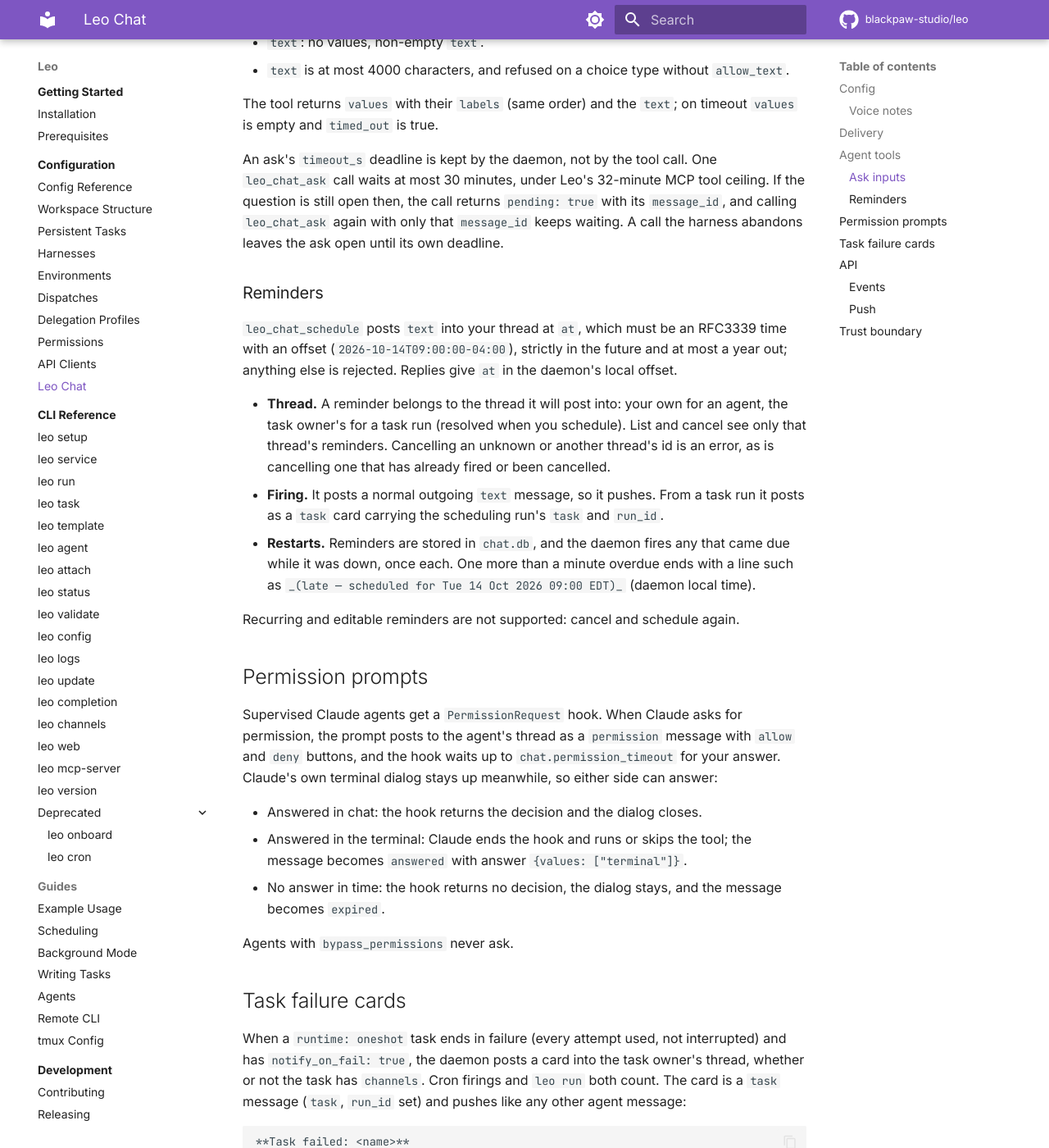
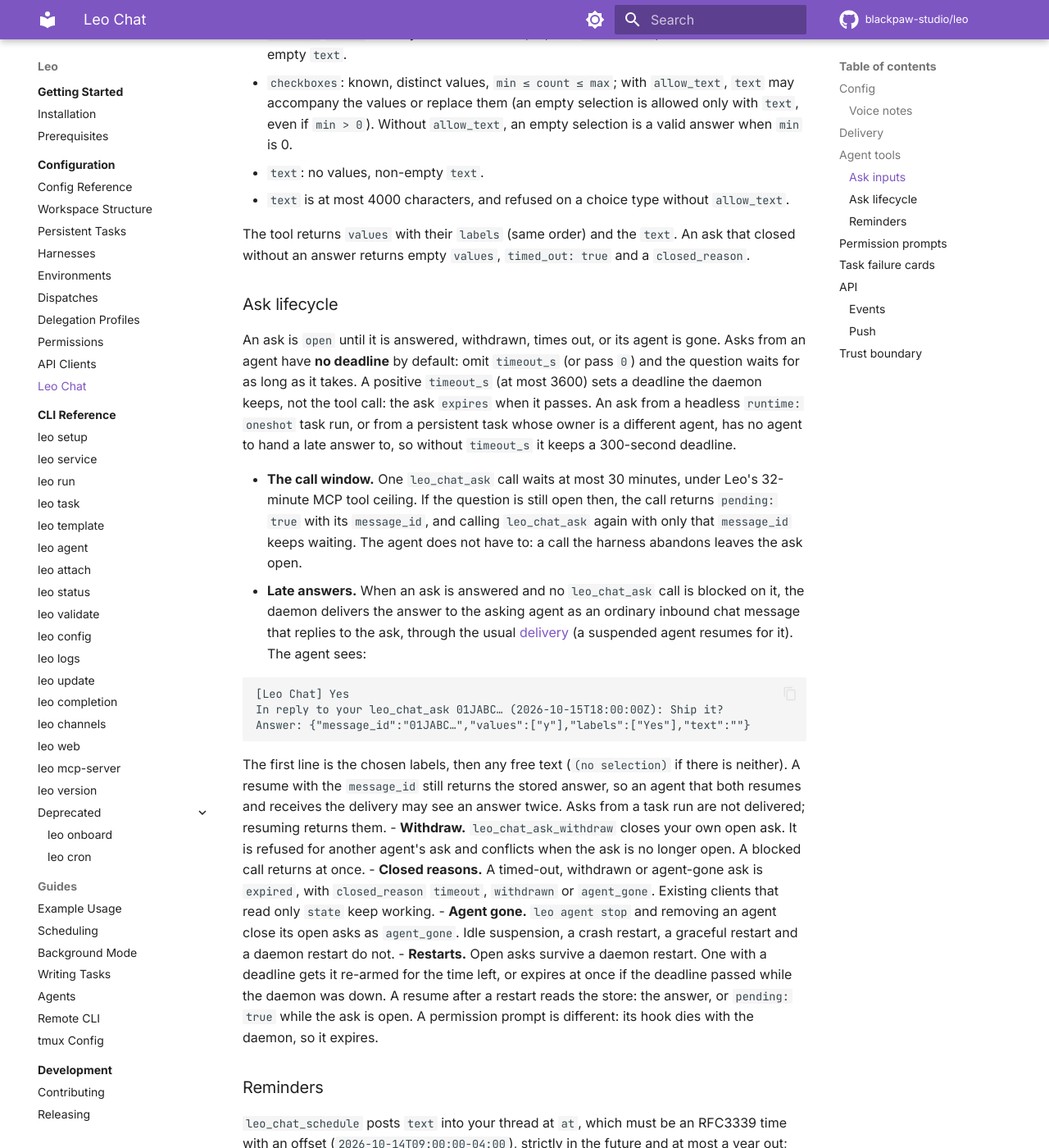
Before and after one commit to blackpaw-studio/leo, an MkDocs documentation site: the page built from docs/configuration/chat.md, in a window 1280 px wide and 1400 px high, scrolled down 3549 px. Shown: the whole window at 82% size. Built offline with MkDocs 1.6.1 and Material for MkDocs 9.7.7, drawn with Linux system fonts in a browser that asks for light colours; comment, search, counter and statistics services are not loaded; some of the changed text lies outside the part shown.

Commit message:
docs: chat asks do not expire
Documents the ask lifecycle (no deadline by default, call window, late
delivery, withdraw, agent-gone, restarts), the new tool and route, and
the deadline and closed_reason message fields; updates the agent
skill so agents do not loop on pending asks.

Claude-Session: https://claude.ai/code/session_01Q7z5LxZi16rMReJw9JApH8

````diff
--- a/docs/configuration/chat.md
+++ b/docs/configuration/chat.md
@@ -61,6 +61,10 @@ Attachments: /abs/path/a.png, /abs/path/b.pdf
 In reply to task daily-news run <run id> (<time>): <card text, up to 1500 characters>
 ```
 
+A reply to an ask reads `In reply to your leo_chat_ask <id> (<time>): <question>`
+instead, followed by an `Answer: {…}` line once the ask is answered (see
+[Ask lifecycle](#ask-lifecycle)).
+
 On success the message is `delivered`; on failure it is `failed`, with a
 system note saying why. A message still `pending` when the daemon restarts
 is `delivered` if it waits in the agent's bridge outbox, which delivers it
@@ -77,13 +81,14 @@ waits up to 30 minutes. Codex and opencode agents reply with `leo_chat_post`.
 
 ## Agent tools
 
-Supervised agents and task runs get six MCP tools; `leo_dispatch`
+Supervised agents and task runs get seven MCP tools; `leo_dispatch`
 subagents are refused.
 
 | Tool | Arguments | Result |
 |------|-----------|--------|
 | `leo_chat_post` | `text`, `files` (paths, up to 10, 50 MB each; relative to the workspace) | `{id, agent}` |
-| `leo_chat_ask` | `question`, `input` (below), `timeout_s` (default 300, max 3600); or `message_id` alone to resume | `{values, labels, text, timed_out, message_id, pending?}` |
+| `leo_chat_ask` | `question`, `input` (below), `timeout_s` (optional, no default, max 3600); or `message_id` alone to resume | `{values, labels, text, timed_out, closed_reason?, message_id, pending?}` |
+| `leo_chat_ask_withdraw` | `message_id` | `{message_id, withdrawn: true}` |
 | `leo_chat_history` | `limit` (max 200), `before`, `task` | a page (below) |
 | `leo_chat_schedule` | `text` (Markdown), `at` (RFC3339 with an offset) | `{id, at}` |
 | `leo_chat_schedule_list` | none | your pending reminders, soonest first: `[{id, at, text}]` |
@@ -131,15 +136,54 @@ An answer is `{values, text}`:
 - `text` is at most 4000 characters, and refused on a choice type without
   `allow_text`.
 
-The tool returns `values` with their `labels` (same order) and the `text`;
-on timeout `values` is empty and `timed_out` is true.
+The tool returns `values` with their `labels` (same order) and the `text`.
+An ask that closed without an answer returns empty `values`, `timed_out: true`
+and a `closed_reason`.
 
-An ask's `timeout_s` deadline is kept by the daemon, not by the tool call.
-One `leo_chat_ask` call waits at most 30 minutes, under Leo's 32-minute MCP
-tool ceiling. If the question is still open then, the call returns
-`pending: true` with its `message_id`, and calling `leo_chat_ask` again with
-only that `message_id` keeps waiting. A call the harness abandons leaves the
-ask open until its own deadline.
+### Ask lifecycle
+
+An ask is `open` until it is answered, withdrawn, times out, or its agent is
+gone. Asks from an agent have **no deadline** by default: omit `timeout_s` (or
+pass `0`) and the question waits for as long as it takes. A positive
+`timeout_s` (at most 3600) sets a deadline the daemon keeps, not the tool call:
+the ask `expires` when it passes. An ask from a headless `runtime: oneshot` task
+run, or from a persistent task whose owner is a different agent, has no agent
+to hand a late answer to, so without `timeout_s` it keeps a 300-second deadline.
+
+- **The call window.** One `leo_chat_ask` call waits at most 30 minutes, under
+  Leo's 32-minute MCP tool ceiling. If the question is still open then, the
+  call returns `pending: true` with its `message_id`, and calling
+  `leo_chat_ask` again with only that `message_id` keeps waiting. The agent
+  does not have to: a call the harness abandons leaves the ask open.
+- **Late answers.** When an ask is answered and no `leo_chat_ask` call is
+  blocked on it, the daemon delivers the answer to the asking agent as an
+  ordinary inbound chat message that replies to the ask, through the usual
+  [delivery](#delivery) (a suspended agent resumes for it). The agent sees:
+
+  ```
+  [Leo Chat] Yes
+  In reply to your leo_chat_ask 01JABC… (2026-10-15T18:00:00Z): Ship it?
+  Answer: {"message_id":"01JABC…","values":["y"],"labels":["Yes"],"text":""}
+  ```
+
+  The first line is the chosen labels, then any free text (`(no selection)` if
+  there is neither). A resume with the `message_id` still returns the stored
+  answer, so an agent that both resumes and receives the delivery may see an
+  answer twice. Asks from a task run are not delivered; resuming returns them.
+- **Withdraw.** `leo_chat_ask_withdraw` closes your own open ask. It is
+  refused for another agent's ask and conflicts when the ask is no longer open.
+  A blocked call returns at once.
+- **Closed reasons.** A timed-out, withdrawn or agent-gone ask is `expired`,
+  with `closed_reason` `timeout`, `withdrawn` or `agent_gone`. Existing clients
+  that read only `state` keep working.
+- **Agent gone.** `leo agent stop` and removing an agent close its open asks as
+  `agent_gone`. Idle suspension, a crash restart, a graceful restart and a
+  daemon restart do not.
+- **Restarts.** Open asks survive a daemon restart. One with a deadline gets it
+  re-armed for the time left, or expires at once if the deadline passed while
+  the daemon was down. A resume after a restart reads the store: the answer,
+  or `pending: true` while the ask is open. A permission prompt is different:
+  its hook dies with the daemon, so it expires.
 
 ### Reminders
 
@@ -175,7 +219,8 @@ up meanwhile, so either side can answer:
 - Answered in the terminal: Claude ends the hook and runs or skips the tool;
   the message becomes `answered` with answer `{values: ["terminal"]}`.
 - No answer in time: the hook returns no decision, the dialog stays, and the
-  message becomes `expired`.
+  message becomes `expired`. Unlike an ask, a permission prompt always has this
+  deadline, because a tool call is blocked on it.
 
 Agents with `bypass_permissions` never ask.
 
@@ -219,6 +264,11 @@ without a token for the Mac app.
 | `POST /api/v1/chat/{agent}/messages/{id}/answer` | `{values, text?}` | `Message`; `400` when the answer does not fit the message's `input`, `409` once settled |
 | `POST /api/v1/chat/{agent}/read` | `{up_to}` | |
 
+The agent tools use `POST /api/agent/{name}/chat/{post,ask,ask/withdraw,history}`
+(agent token); `ask/withdraw` takes `{message_id, task?, run_id?}` and answers
+`{message_id, withdrawn: true}`, with `400` for another agent's ask and `409`
+for one that is no longer open.
+
 The socket also serves `POST /chat/task-failure`
 `{task, run_id, attempts, error, log_path}` → `{id, agent}`, which `leo run`
 uses to report a failed run for a [failure card](#task-failure-cards). It is
@@ -229,9 +279,11 @@ Audio uploads make that message a `voice` note.
 
 **Message:** `{id, agent, direction (in|out), kind (text|voice|file|task|ask|permission|system),
 text, transcript?, reply_to?, task?, run_id?, state, answer?: {values, text}, input?: {type, options?, allow_text?, min?, max?, placeholder?}, permission?: {tool, summary},
-attachments: [{id, filename, mime, bytes, available}], ts}`; `state` is always
+attachments: [{id, filename, mime, bytes, available}], ts, deadline?, closed_reason?}`; `state` is always
 present (empty on outbound text) and `attachments` is `[]` when there are none. States: inbound
-`pending|delivered|failed`; `ask` and `permission` `open|answered|expired`.
+`pending|delivered|failed`; `ask` and `permission` `open|answered|expired`. `deadline`
+(RFC3339) is present only on an ask that has one; `closed_reason`
+(`timeout|withdrawn|agent_gone`) only on an `expired` ask, never on a permission prompt.
 
 **Thread:** `{agent, last_message, unread, pinned}`. Only `assistant` is
 pinned.
@@ -243,7 +295,7 @@ pinned.
 | Event | Payload beyond `seq`/`at` |
 |-------|---------------------------|
 | `chat.message` | `agent`, `message` |
-| `chat.updated` | `agent`, `message`, `change` (`transcript`, `state` or `answer`) |
+| `chat.updated` | `agent`, `message` (with `closed_reason` once an ask closes), `change` (`transcript`, `state` or `answer`) |
 
 ### Push
 
````
Also changed, not shown: internal/templates/skills/agent-management.md (+6 -0 lines).
